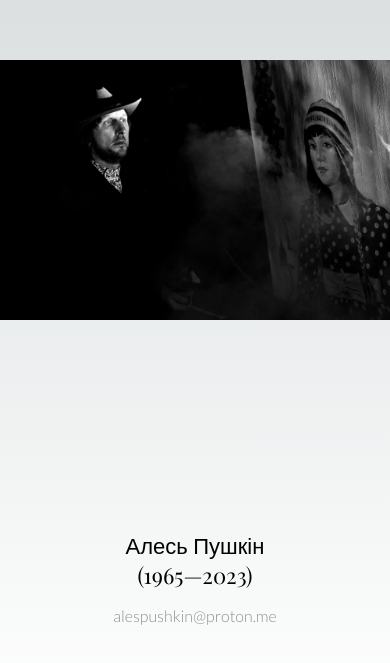
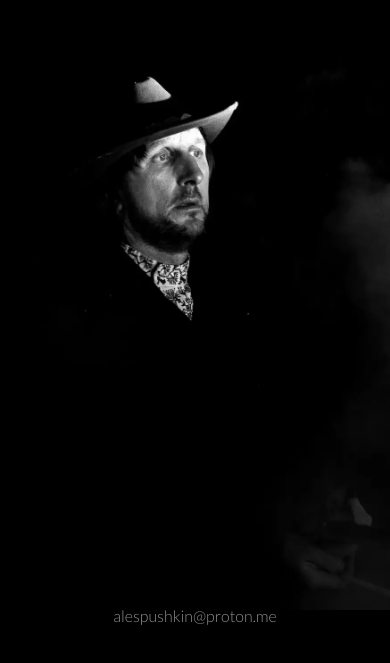
Before and after one commit to evgeny-sivakov/AP_parking_page, a Next.js app: page / in a window 390 px wide. Shown: the part 109-772 px from the top of the page. Built offline with nearby package versions, Linux system fonts and the light colour scheme; a web font is replaced by a local one.

Commit message:
add another photo for mobile devices

```diff
--- a/src/app/page.module.scss
+++ b/src/app/page.module.scss
@@ -11,11 +11,11 @@
   background-size: cover;
   background-repeat: no-repeat;
   background-position: 0;
+  background-color: black;
 
   @media (max-width: 764px) {
+    background-image: url('../assets/main-photo__mobile.webp');
     background-size: contain;
-    background-position: 0 20vh;
-
   }
 }
 
```
Also changed, not shown: src/assets/main-photo__mobile.webp (added).
